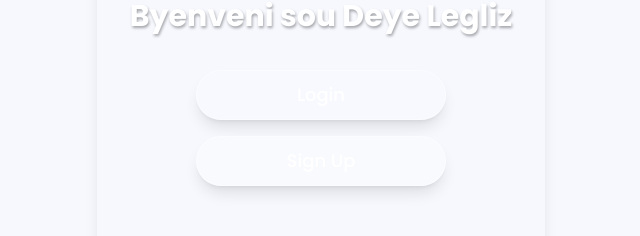
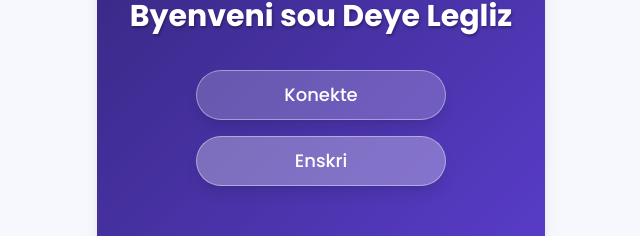
Before and after one commit to MEGATRUSLEE/DEYELEGLIZ.APP, a Next.js app: page /splash in a window 1280 px wide. Shown: the part 428-664 px from the top of the page, without its empty margins (319-959 px from the left). Built offline with nearby package versions, Linux system fonts and the light colour scheme; no server answers.

Commit message:
imaj splash lan pa paret epwi non bouton chanje yon vin an angle mwen vl

```diff
--- a/src/app/globals.css
+++ b/src/app/globals.css
@@ -14,7 +14,7 @@
     --popover: 0 0% 100%;
     --popover-foreground: 222 47% 11%;
 
-    --primary: 256 73% 60%; /* #5D3FD3 from splash screen */
+    --primary: 256 73% 60%; /* #5D3FD3 */
     --primary-foreground: 0 0% 100%;
 
     --secondary: 222 47% 93%; /* Light blue for secondary elements */
@@ -85,6 +85,9 @@
   body {
     @apply bg-background text-foreground;
   }
+  .splash-bg {
+    background: linear-gradient(135deg, #2A1F63, #5D3FD3);
+  }
 }
 
 .animate-scale-up {
--- a/src/app/splash/page.tsx
+++ b/src/app/splash/page.tsx
@@ -15,22 +15,18 @@ export default function SplashPage() {
     const router = useRouter();
 
     useEffect(() => {
-        // If auth state is loading, do nothing yet.
         if (loading) return;
 
-        // If user is logged in, redirect to home after a delay.
         if (user) {
             const timer = setTimeout(() => {
                 router.replace('/home');
-            }, 2000); // 2-second delay for a smooth transition
+            }, 2000);
             return () => clearTimeout(timer);
         }
 
-        // If user is not logged in, this page will remain as the landing page.
     }, [user, loading, router]);
 
 
-    // While checking auth status, show a loader
     if (loading) {
         return (
             <div className="flex flex-col items-center justify-center h-screen p-6 splash-bg text-white">
@@ -39,7 +35,6 @@ export default function SplashPage() {
         );
     }
 
-    // If user is logged in, we show a brief "redirecting" loader
     if (user) {
         return (
              <div className="flex flex-col items-center justify-center h-screen p-6 splash-bg text-white">
@@ -62,7 +57,6 @@ export default function SplashPage() {
         )
     }
 
-    // If no user, show the full splash/login page
     return (
         <div className="flex flex-col items-center justify-center h-screen p-6 splash-bg text-white">
             <div className="flex flex-col items-center justify-center text-center space-y-5">
@@ -84,10 +78,10 @@ export default function SplashPage() {
 
                 <div className="space-y-4 pt-4 w-full max-w-[250px] animate-fade-in">
                     <Button asChild className="w-full h-[50px] rounded-full text-lg border border-white/40 bg-white/20 backdrop-blur-sm hover:bg-white/30">
-                        <Link href="/account?tab=login">Login</Link>
+                        <Link href="/account?tab=login">Konekte</Link>
                     </Button>
                     <Button asChild className="w-full h-[50px] rounded-full text-lg border border-white/40 bg-white/30 backdrop-blur-sm hover:bg-white/40">
-                        <Link href="/account?tab=signup">Sign Up</Link>
+                        <Link href="/account?tab=signup">Enskri</Link>
                     </Button>
                 </div>
             </div>
```
